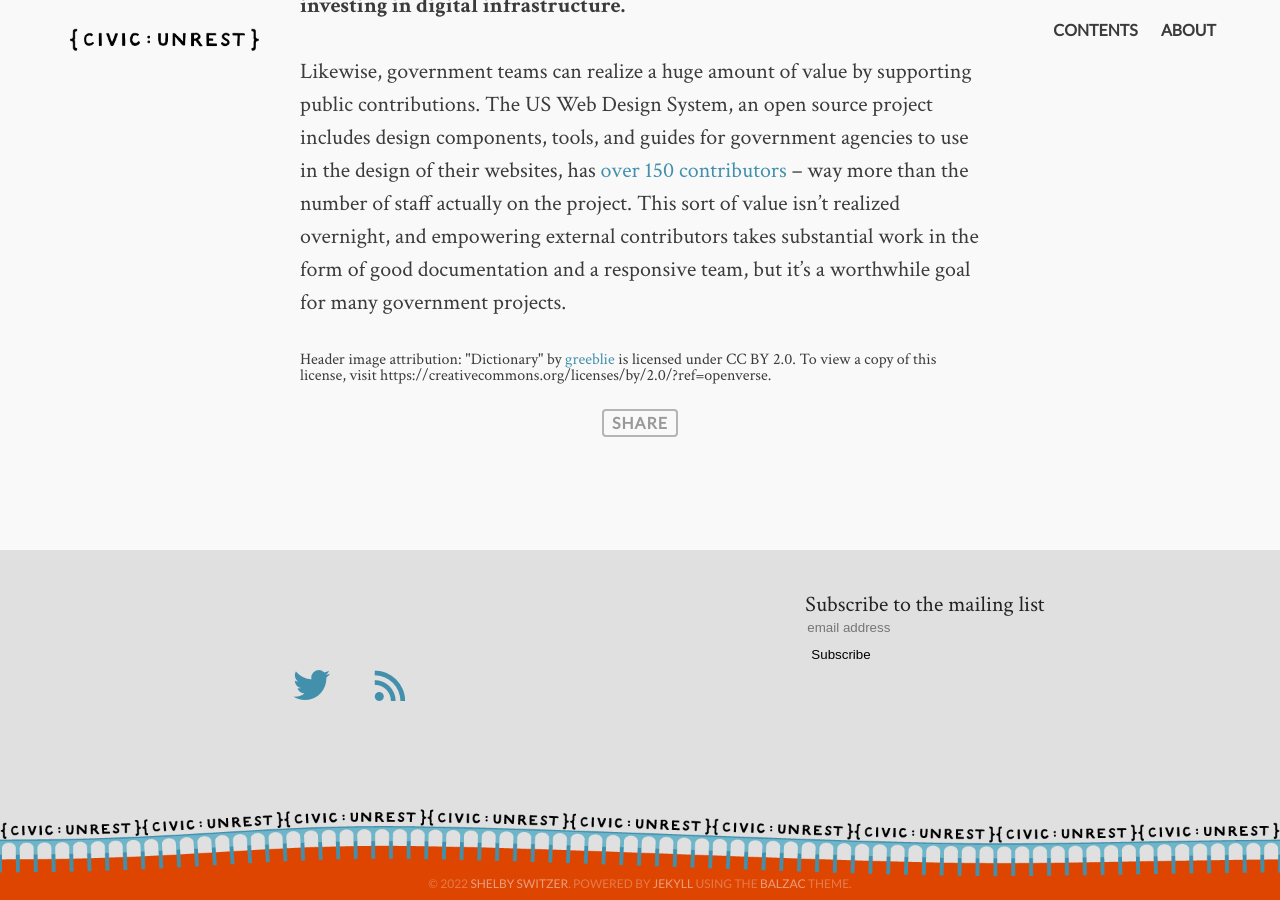
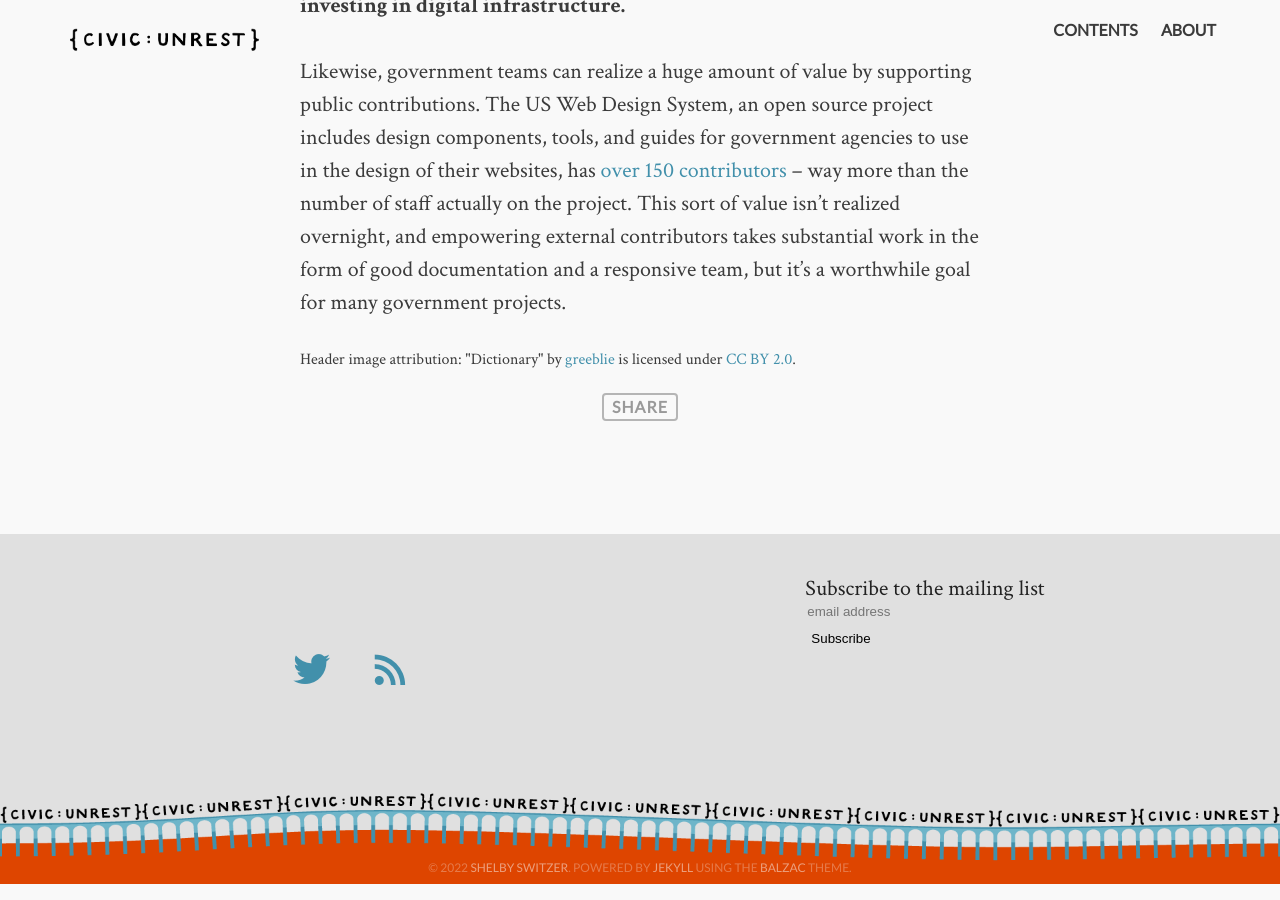
Before and after one commit to switzersc/civic_unrest, a Jekyll site: the page built from _posts/2022-06-11-what-we-mean-do-open-source.md, in a window 1280 px wide and 900 px high, scrolled down 4215 px. Built offline with Jekyll 4.4.1, drawn with Linux system fonts in a browser that asks for light colours; comment, search, counter and statistics services are not loaded.

Commit message:
Update attribution link

```diff
--- a/_posts/2022-06-11-what-we-mean-do-open-source.md
+++ b/_posts/2022-06-11-what-we-mean-do-open-source.md
@@ -44,6 +44,6 @@ Likewise, government teams can realize a huge amount of value by supporting publ
 <div class="footnote-block">
 
 <div class="footnote-item">
-Header image attribution: "Dictionary" by <a href="https://www.flickr.com/photos/29598412@N00" target="_blank">greeblie</a> is licensed under CC BY 2.0. To view a copy of this license, visit https://creativecommons.org/licenses/by/2.0/?ref=openverse.
+Header image attribution: "Dictionary" by <a href="https://www.flickr.com/photos/29598412@N00" target="_blank">greeblie</a> is licensed under <a href="https://creativecommons.org/licenses/by/2.0/?ref=openverse" target="_blank">CC BY 2.0</a>.
 </div>
 </div>
```
